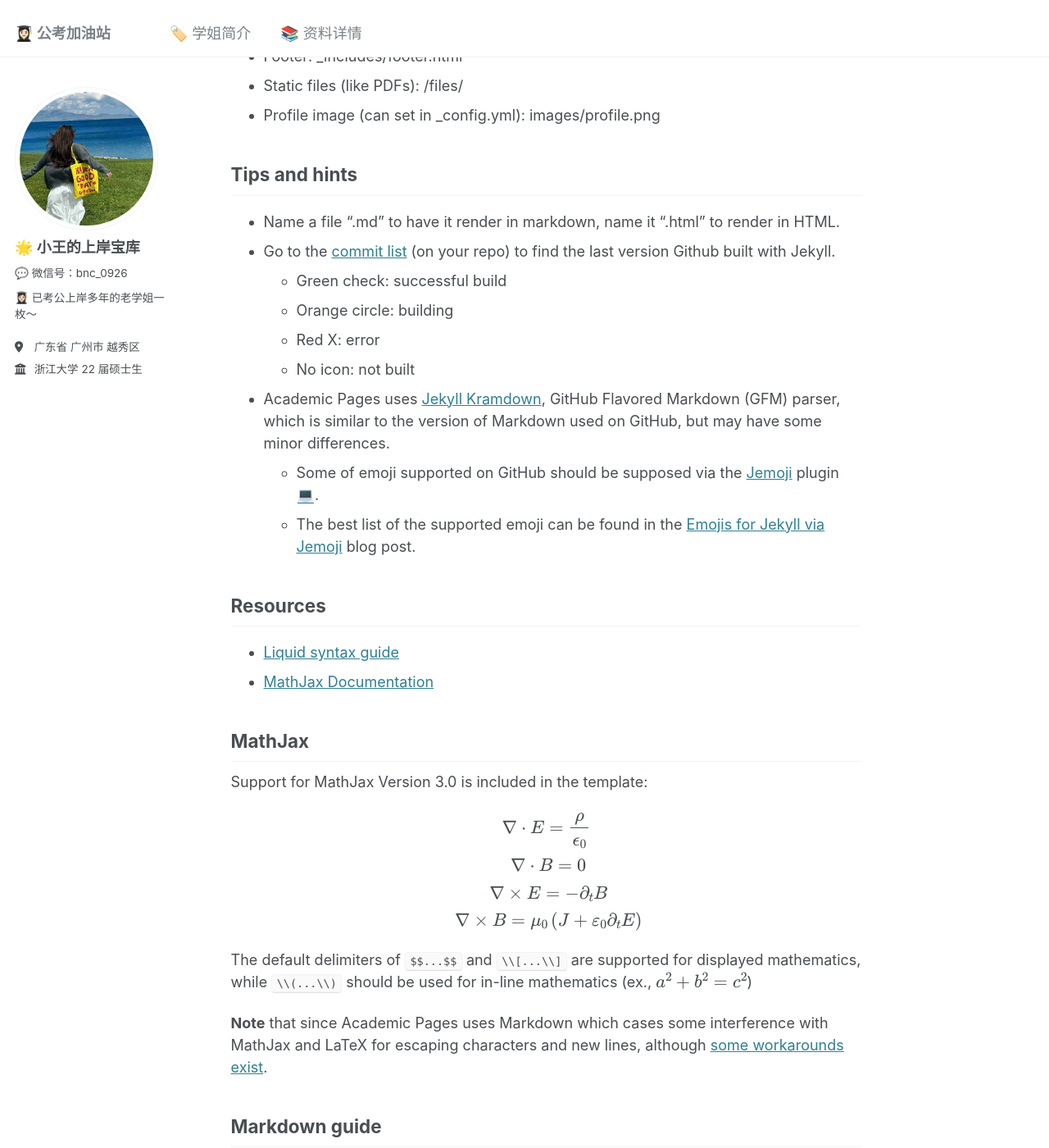
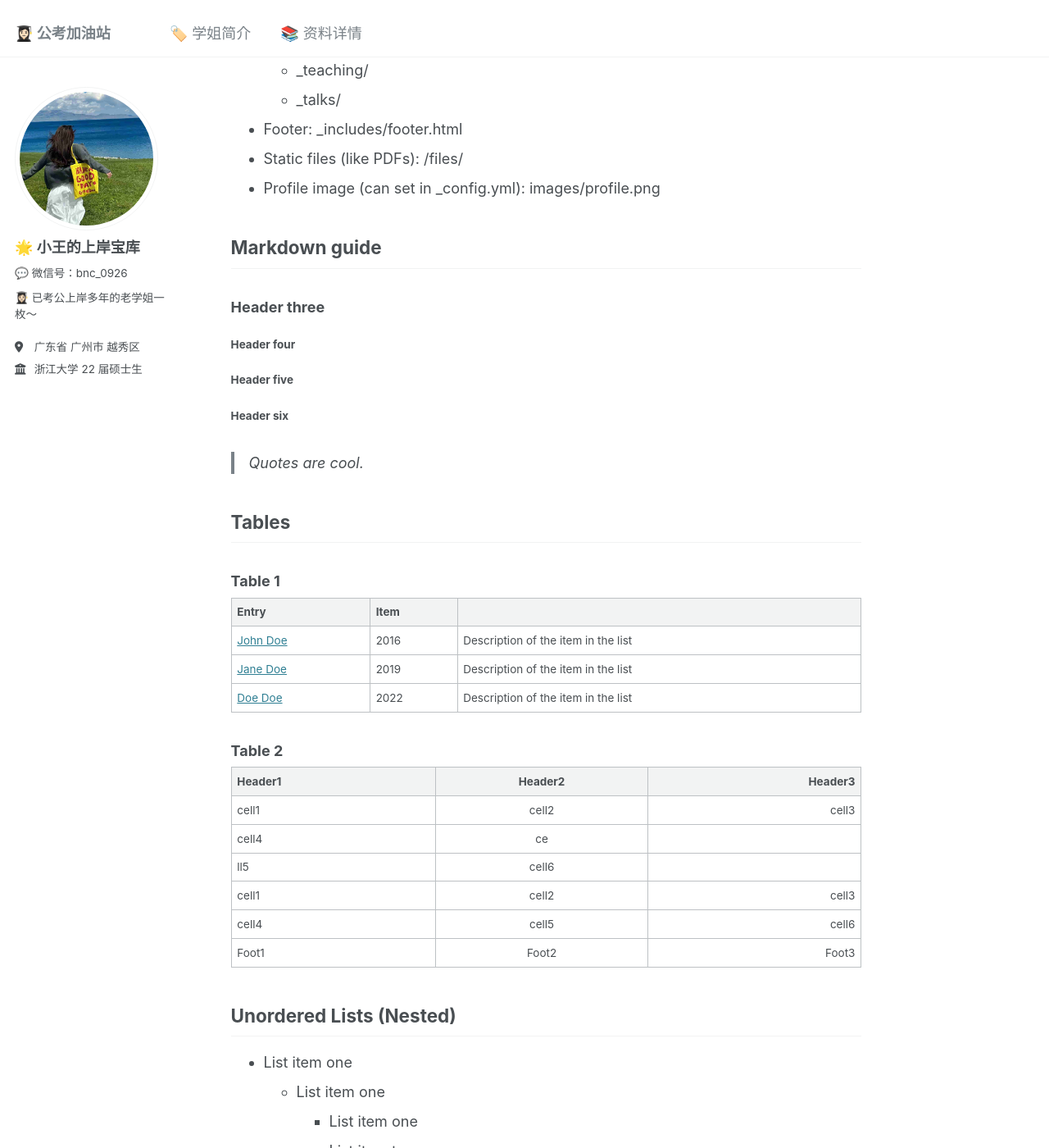
Before and after one commit to KnowledgeStoreVIP/GkStoreVIP.github.io, a Jekyll site: the page built from _pages/markdown.md, in a window 1280 px wide and 1400 px high, scrolled down 519 px. Shown: the whole window at 82% size. Built offline with Jekyll 4.4.1, drawn with Linux system fonts in a browser that asks for light colours; emoji names are drawn with the system emoji font; comment, search, counter and statistics services are not loaded; some of the changed text lies outside the part shown.

Commit message:
Update markdown.md

````diff
--- a/_pages/markdown.md
+++ b/_pages/markdown.md
@@ -1,11 +1,19 @@
 ---
 permalink: /markdown/
-title: "Markdown"
+title: "📚 资料详情"
 author_profile: true
 redirect_from:
   - /md/
   - /markdown.html
 ---
+
+------
+
+<div style="text-align: center; font-size: 22px; background-color: #FFC0CB; color: black; font-weight: bold; border-radius: 24px;">
+有需要加学姐微信：bnc_0926
+</div>
+
+------
 
 ## Locations of key files/directories
 
@@ -22,42 +30,7 @@
 * Static files (like PDFs): /files/
 * Profile image (can set in _config.yml): images/profile.png
 
-## Tips and hints
-
-* Name a file ".md" to have it render in markdown, name it ".html" to render in HTML.
-* Go to the [commit list](https://github.com/academicpages/academicpages.github.io/commits/master) (on your repo) to find the last version Github built with Jekyll.
-  * Green check: successful build
-  * Orange circle: building
-  * Red X: error
-  * No icon: not built
-* Academic Pages uses [Jekyll Kramdown](https://jekyllrb.com/docs/configuration/markdown/), GitHub Flavored Markdown (GFM) parser, which is similar to the version of Markdown used on GitHub, but may have some minor differences.
-  * Some of emoji supported on GitHub should be supposed via the [Jemoji](https://github.com/jekyll/jemoji) plugin :computer:.
-  * The best list of the supported emoji can be found in the [Emojis for Jekyll via Jemoji](https://www.fabriziomusacchio.com/blog/2021-08-16-emojis_for_Jekyll/#computer) blog post.
-
-## Resources
- * [Liquid syntax guide](https://shopify.github.io/liquid/tags/control-flow/)
- * [MathJax Documentation](https://docs.mathjax.org/en/latest/)
-
-## MathJax
-
-Support for MathJax Version 3.0 is included in the template:
-
-$$
-\displaylines{
-\nabla \cdot E= \frac{\rho}{\epsilon_0} \\\
-\nabla \cdot B=0 \\\
-\nabla \times E= -\partial_tB \\\
-\nabla \times B  = \mu_0 \left(J + \varepsilon_0 \partial_t E \right)
-}
-$$
-
-The default delimiters of `$$...$$` and `\\[...\\]` are supported for displayed mathematics, while `\\(...\\)` should be used for in-line mathematics (ex., \\(a^2 + b^2 = c^2\\))
-
-**Note** that since Academic Pages uses Markdown which cases some interference with MathJax and LaTeX for escaping characters and new lines, although [some workarounds exist](https://math.codidact.com/posts/278763/278772#answer-278772).
-
 ## Markdown guide
-
-Academic Pages uses [kramdown](https://kramdown.gettalong.org/index.html) for Markdown rendering, which has some differences from other Markdown implementations such as GitHub's. In addition to this guide, please see the [kramdown Syntax page](https://kramdown.gettalong.org/syntax.html) for full documentation.
 
 ### Header three
 
@@ -66,10 +39,6 @@
 ##### Header five
 
 ###### Header six
-
-## Blockquotes
-
-Single line blockquote:
 
 > Quotes are cool.
 
@@ -96,19 +65,6 @@
 |=============================|
 | Foot1   | Foot2   | Foot3   |
 
-## Definition Lists
-
-Definition List Title
-:   Definition list division.
-
-Startup
-:   A startup company or startup is a company or temporary organization designed to search for a repeatable and scalable business model.
-
-#dowork
-:   Coined by Rob Dyrdek and his personal body guard Christopher "Big Black" Boykins, "Do Work" works as a self motivator, to motivating your friends.
-
-Do It Live
-:   I'll let Bill O'Reilly [explain](https://www.youtube.com/watch?v=O_HyZ5aW76c "We'll Do It Live") this one.
 
 ## Unordered Lists (Nested)
 
@@ -140,75 +96,9 @@
   3. List item three
   4. List item four
 
-## Buttons
-
-Make any link standout more when applying the `.btn` class.
-
-## Notices
-
-Basic notices or call-outs are supported using the following syntax:
-
-```markdown
-**Watch out!** You can also add notices by appending `{: .notice}` to the line following paragraph.
-{: .notice}
-```
-
-which wil render as:
-
-**Watch out!** You can also add notices by appending `{: .notice}` to the line following paragraph.
-{: .notice}
-
-### Footnotes
-
-Footnotes can be useful for clarifying points in the text, or citing information.[^1] Markdown support numeric footnotes, as well as text as long as the values are unique.[^note]
-
-```markdown
-This is the regular text.[^1] This is more regular text.[^note]
-
-[^1]: This is the footnote itself.
-[^note]: This is another footnote.
-```
-
-[^1]: Such as this footnote.
-[^note]: When using text for footnotes markers, no spaces are permitted in the name.
-
 ## HTML Tags
 
-### Address Tag
-
-<address>
-  1 Infinite Loop<br /> Cupertino, CA 95014<br /> United States
-</address>
-
-### Anchor Tag (aka. Link)
-
 This is an example of a [link](http://github.com "Github").
-
-### Abbreviation Tag
-
-The abbreviation CSS stands for "Cascading Style Sheets".
-
-*[CSS]: Cascading Style Sheets
-
-### Cite Tag
-
-"Code is poetry." ---<cite>Automattic</cite>
-
-### Code Tag
-
-You will learn later on in these tests that `word-wrap: break-word;` will be your best friend.
-
-You can also write larger blocks of code with syntax highlighting supported for some languages, such as Python:
-
-```python
-print('Hello World!')
-```
-
-or R:
-
-```R
-print("Hello World!", quote = FALSE)
-```
 
 ### Details Tag (collapsible sections)
 
@@ -219,72 +109,15 @@
   This section was collapsed by default!
 </details>
 
-The source code:
+_test_
 
-```HTML
-<details>
-  <summary>Collapsed by default</summary>
-  This section was collapsed by default!
-</details>
-```
+<ins>insertedtest</ins>
 
-Or, you can leave a section open by default by including the `open` attribute in the tag:
+`test`
 
-<details open>
-  <summary>Open by default</summary>
-  This section is open by default thanks to open in the &lt;details open&gt; tag!
-</details>
+<strike>test</strike>.
 
-
-### Emphasize Tag
-
-The emphasize tag should _italicize_ text.
-
-### Insert Tag
-
-This tag should denote <ins>inserted</ins> text.
-
-### Keyboard Tag
-
-This scarcely known tag emulates <kbd>keyboard text</kbd>, which is usually styled like the `<code>` tag.
-
-### Preformatted Tag
-
-This tag styles large blocks of code.
-
-<pre>
-.post-title {
-  margin: 0 0 5px;
-  font-weight: bold;
-  font-size: 38px;
-  line-height: 1.2;
-  and here's a line of some really, really, really, really long text, just to see how the PRE tag handles it and to find out how it overflows;
-}
-</pre>
-
-### Quote Tag
-
-<q>Developers, developers, developers&#8230;</q> &#8211;Steve Ballmer
-
-### Strike Tag
-
-This tag will let you <strike>strikeout text</strike>.
-
-### Strong Tag
-
-This tag shows **bold text**.
-
-### Subscript Tag
-
-Getting our science styling on with H<sub>2</sub>O, which should push the "2" down.
-
-### Superscript Tag
-
-Still sticking with science and Isaac Newton's E = MC<sup>2</sup>, which should lift the 2 up.
-
-### Variable Tag
-
-This allows you to denote <var>variables</var>.
+**test**.
 
 ***
 **Footnotes**
````
